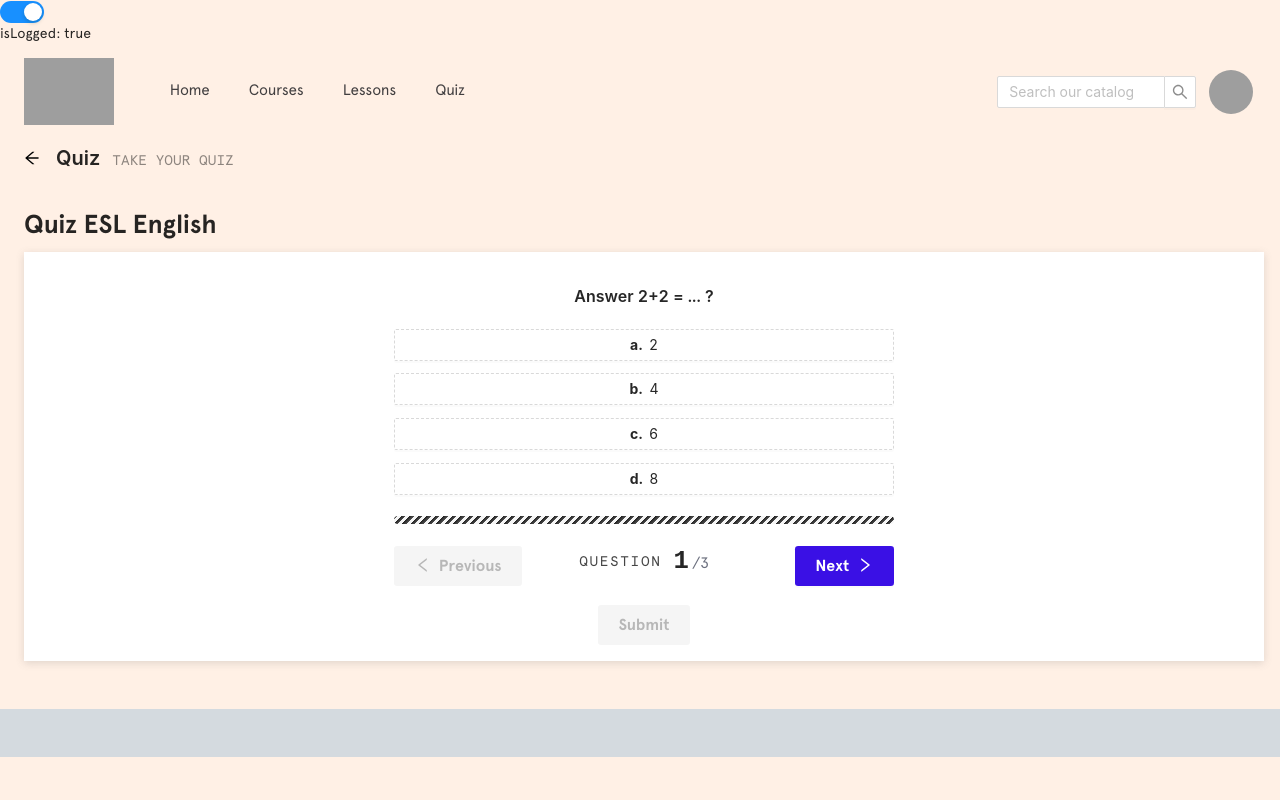
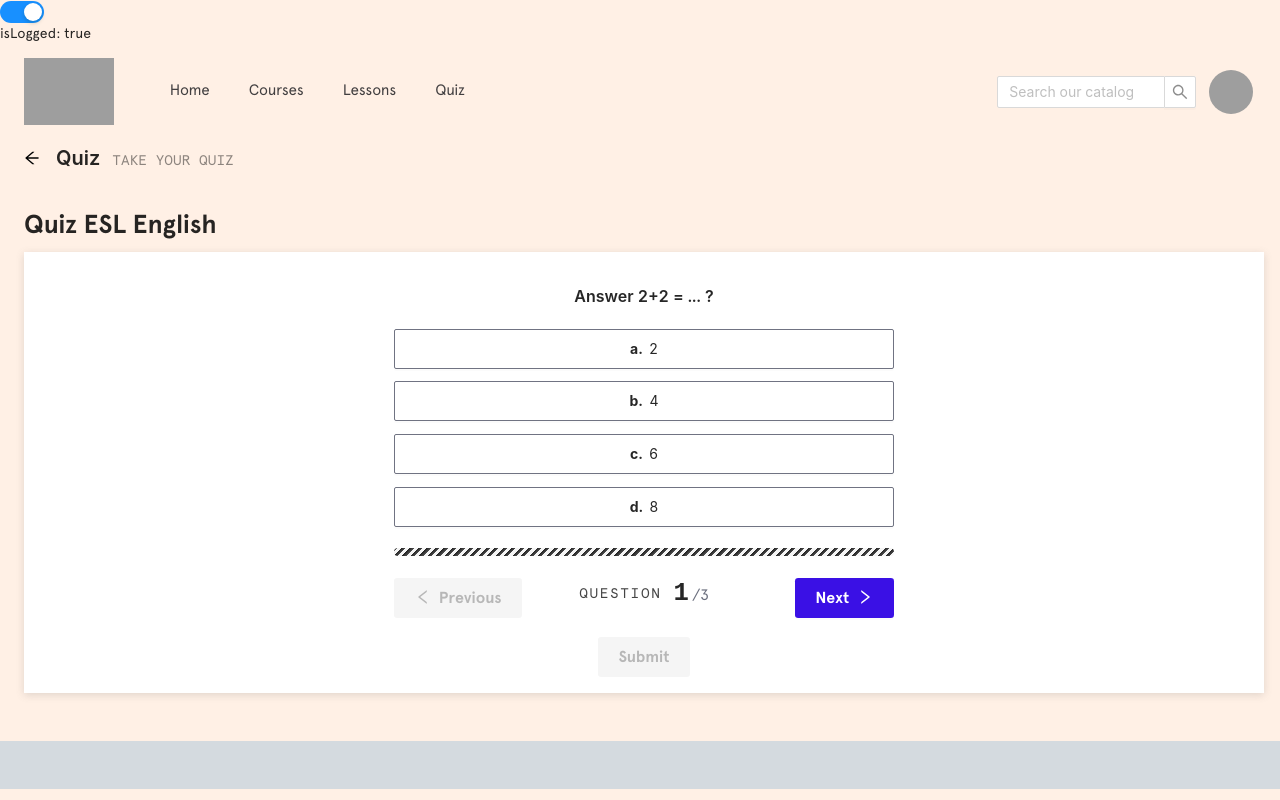
Before and after one commit to antoineGH/sayhello, a React (Create React App) app: page /auth/quiz/1 in a window 1280 px wide. Built offline with nearby package versions, Linux system fonts and the light colour scheme; grey boxes are pictures that could not be loaded.

Commit message:
update design quiz

```diff
--- a/src/components/modals/modalEditCourse/style.css
+++ b/src/components/modals/modalEditCourse/style.css
@@ -69,12 +69,6 @@ div > .ant-checkbox-wrapper-checked {
 	padding: 0rem 0.5rem 0rem 0rem;
 }
 
-div > .ant-checkbox-wrapper-checked::after {
-	background: radial-gradient(rgba(0, 0, 0, 0.096) 2px, transparent 3px) !important;
-	background-size: 7px 7px !important;
-	width: 100px;
-}
-
 .slider_goal .ant-slider-rail {
 	height: 8px;
 }
--- a/src/components/quizContent/QuizContent.tsx
+++ b/src/components/quizContent/QuizContent.tsx
@@ -150,7 +150,6 @@ const QuizContent = ({ questions }: props) => {
 								<Button
 									className={getClassNameButton(option.correctness, count)}
 									disabled={hasAnswered()}
-									type='dashed'
 									onClick={() => handleAnswerQuestion(option.correctness, count)}>
 									<span style={{ fontWeight: 'bold', marginRight: '.4rem' }}>
 										{String.fromCharCode(count + 96)}.
--- a/src/components/quizContent/style.css
+++ b/src/components/quizContent/style.css
@@ -33,8 +33,22 @@
 	min-width: 500px;
 }
 
+.row_answers .ant-btn {
+	border-radius: 2px;
+	border: 1px solid #707382;
+	line-height: 1.5715;
+	min-height: 40px !important;
+	transition: color 400ms;
+	transition: border 400ms;
+}
+
+.row_answers .ant-btn:hover {
+	color: #3a10e5;
+	border-color: #3a10e5;
+}
+
 .border_green {
-	border-color: #52c41a !important;
+	border: 2px solid #52c41a !important;
 }
 
 .bg_red {
```
